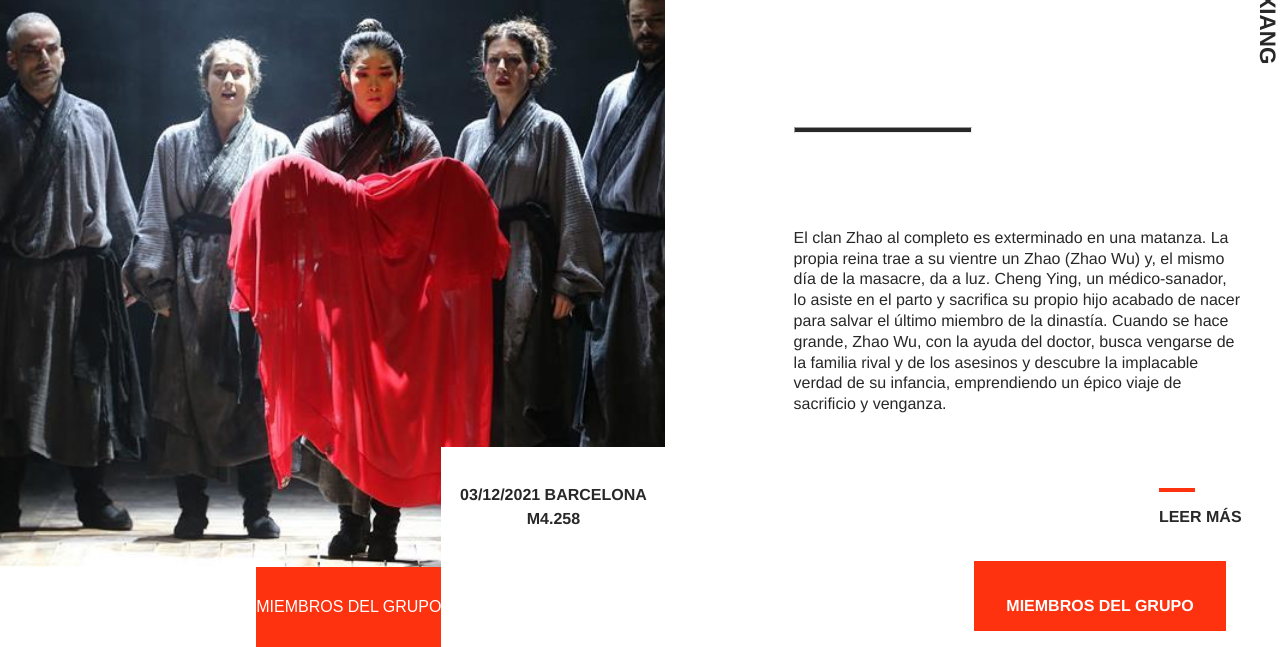
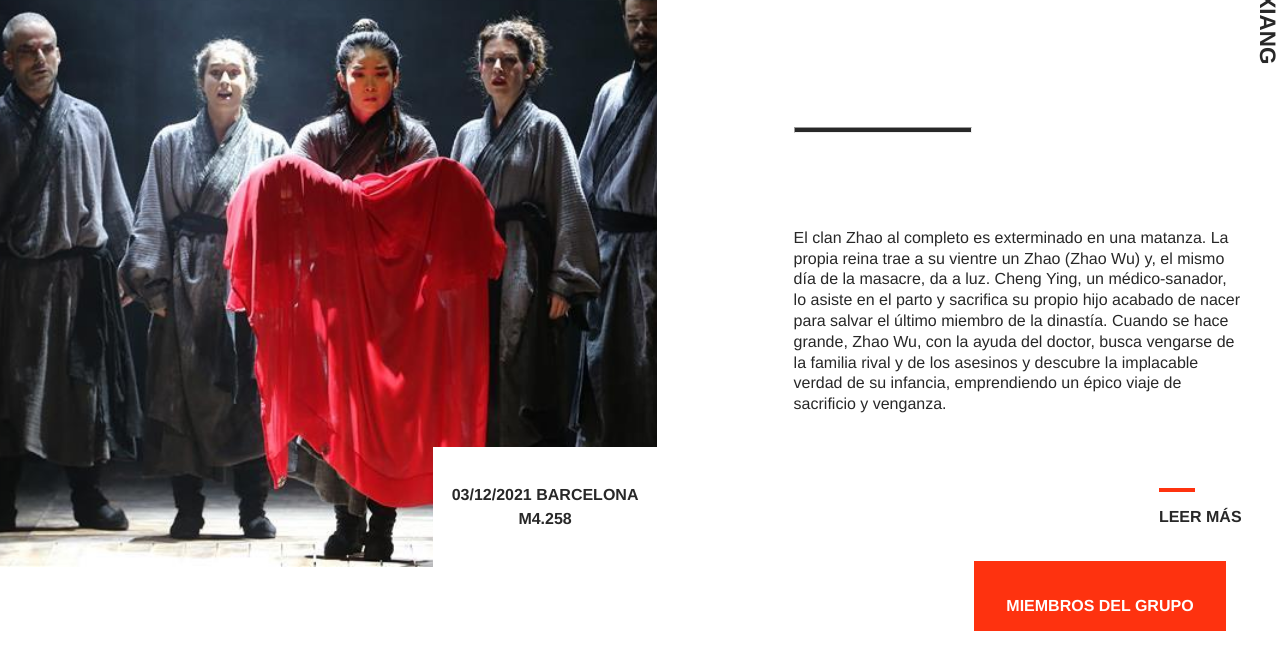
Before and after one commit to fmanzanob/uoc-PEC2, a website built with Parcel: page src/index.html in a window 1280 px wide. Shown: the part 153-800 px from the top of the page. Built offline with nearby package versions, Linux system fonts and the light colour scheme; a web font is replaced by a local one.

Commit message:
fichero dos

```diff
--- a/src/index.html
+++ b/src/index.html
@@ -25,7 +25,7 @@
     <div class="location">
       <p>03/12/2021 Barcelona<br>M4.258</p>
     </div>
-    <button type="button">Miembros del grupo</button>
+    <!--<button type="button">Miembros del grupo</button>-->
     <a href="" class="boton">Miembros del grupo</a>
 </main>
 </html>
```
